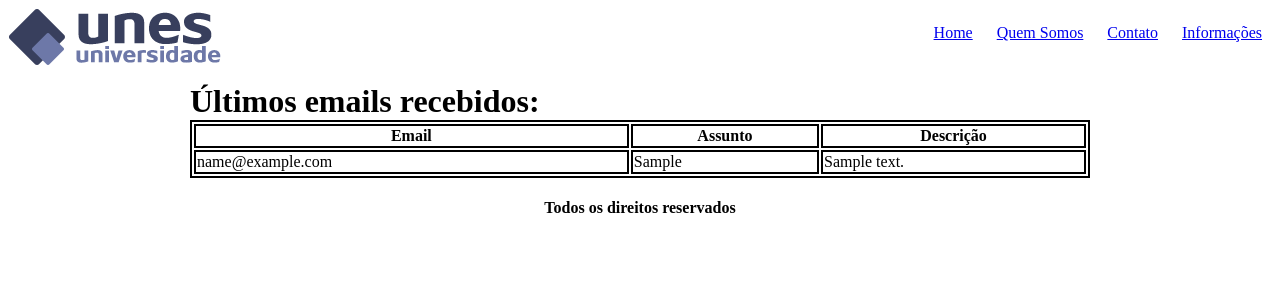
After one commit to JeanRodrigues1/Desafio-4, a Flask app: page /info in a window 1280 px wide. The commit adds this page. Shown: the top 300 px of the page. Run offline with Flask 2, Linux system fonts and the light colour scheme; tables that the repository leaves empty hold one stand-in row (values such as "Sample post").

Commit message:
subindo template informações

```diff
--- a/website/database.py
+++ b/website/database.py
@@ -6,7 +6,7 @@ def connect_db():
         user="root",
         password="mulinhas",
         database="universidade",
-        auth_plugin='mysql_native_password'
+        #auth_plugin='mysql_native_password'
     )
     return db
 
@@ -15,7 +15,7 @@ def create_database():
             host="localhost",
             user="root",
             password="mulinhas",
-            auth_plugin='mysql_native_password'
+            #auth_plugin='mysql_native_password'
         )
 
     cursor = db.cursor()
@@ -26,7 +26,7 @@ def create_database():
 def create_table_contact():
     db = connect_db()
     cursor = db.cursor()
-    sql = "CREATE TABLE contato (email varchar(20), assunto varchar(255), descricao varchar(255))"
+    sql = "CREATE TABLE contato (email varchar(255), assunto varchar(255), descricao varchar(255))"
     cursor.execute(sql)
     db.commit()
 
@@ -37,3 +37,10 @@ def inserir_dados(email, assunto, descricao):
     values = [email, assunto, descricao]
     cursor.execute(sql, values)
     db.commit()
+
+def buscarinfo():
+    db = connect_db()
+    cursor = db.cursor()
+    cursor.execute("SELECT * FROM contato")
+    info = cursor.fetchall()
+    return info
--- a/website/routes.py
+++ b/website/routes.py
@@ -1,5 +1,5 @@
 from flask import Flask, request, Blueprint, render_template, url_for
-from .database import inserir_dados
+from .database import inserir_dados, buscarinfo
 
 routes = Blueprint('routes',__name__)
 
@@ -11,6 +11,14 @@ def i():
 @routes.route("/home")
 def home():
     return render_template("home.html")
+
+@routes.route("/info")
+def info():
+    info = buscarinfo()
+    if len(info) > 0:
+        return render_template("info.html", info = buscarinfo())
+    else:
+        return render_template("info.html")
 
 @routes.route("/contato",methods = ["POST","GET"])
 def contato():
--- a/website/static/style.css
+++ b/website/static/style.css
@@ -51,3 +51,11 @@ ol {
 .pg{
     text-align: justify;
 }
+
+.tabela{
+    width: 100%;
+}
+
+table,th, td {
+    border: 2px solid black;
+}
--- a/website/templates/base.html
+++ b/website/templates/base.html
@@ -14,6 +14,7 @@
             <li> <a href="home">Home</li></a>
             <li> <a href="quemSomos">Quem Somos</li></a>
             <li> <a href="contato">Contato</li></a>
+            <li> <a href="info">Informações</li></a>
 
         </ul>
 
--- /dev/null
+++ b/website/templates/info.html
@@ -0,0 +1,29 @@
+{% extends "base.html" %}
+
+{% block content %}
+
+{% if info %}
+    <h1>Últimos emails recebidos:</h1>
+
+    <table class="tabela">
+        <tr>
+            <th>Email</th>
+            <th>Assunto</th>
+            <th>Descrição</th>
+        </tr>
+        {% for i in info %}
+        <tr>
+            <td> {{ i[0] }} </td>
+            <td> {{ i[1] }} </td>
+            <td> {{ i[2] }} </td>
+         </tr>
+         {% endfor %}
+
+    </table>
+{% else %}
+    <h1>Ainda não recebemos nenhum email.</h1>
+{% endif %}
+
+    <h4>Todos os direitos reservados</h4>
+
+{% endblock %}
```
